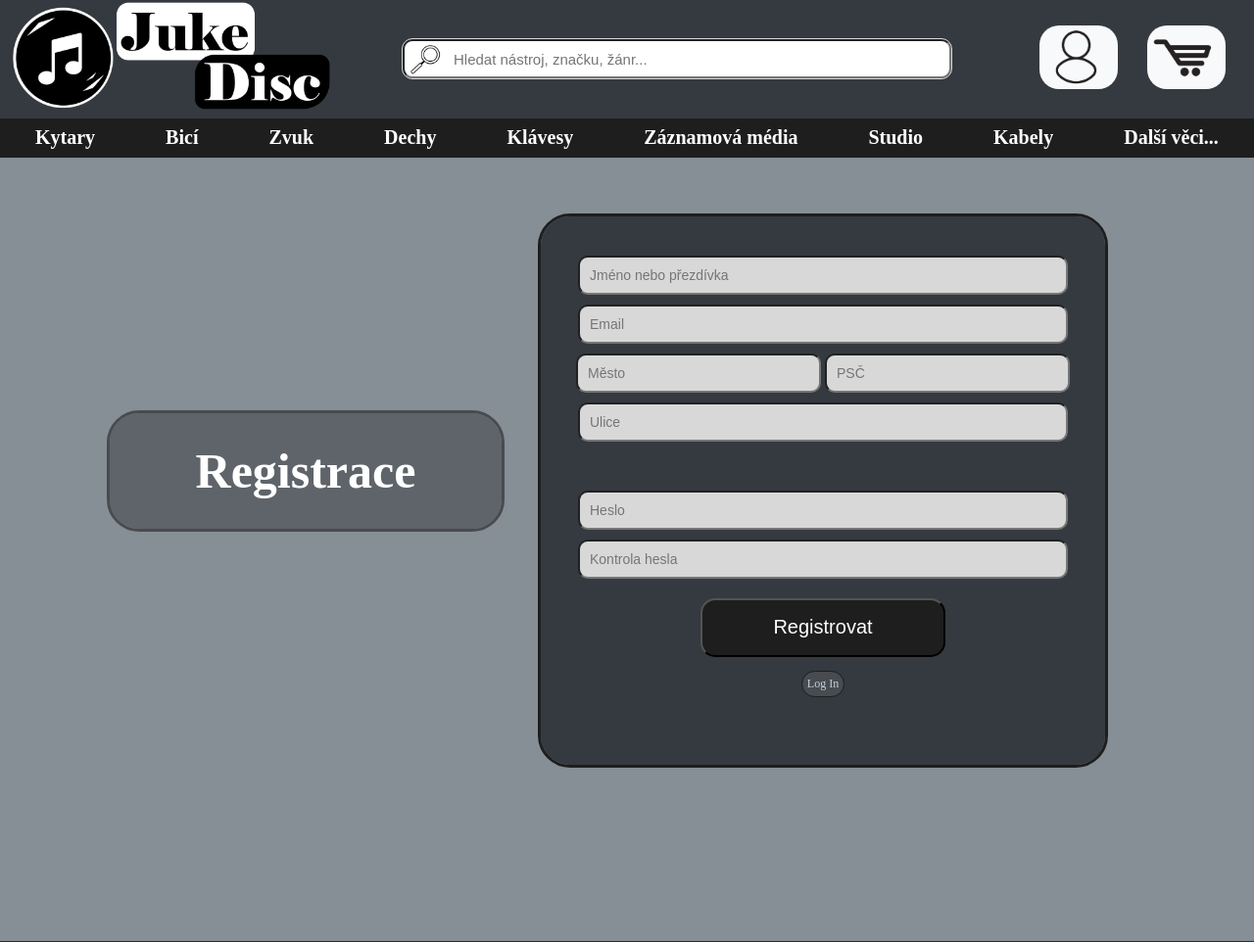
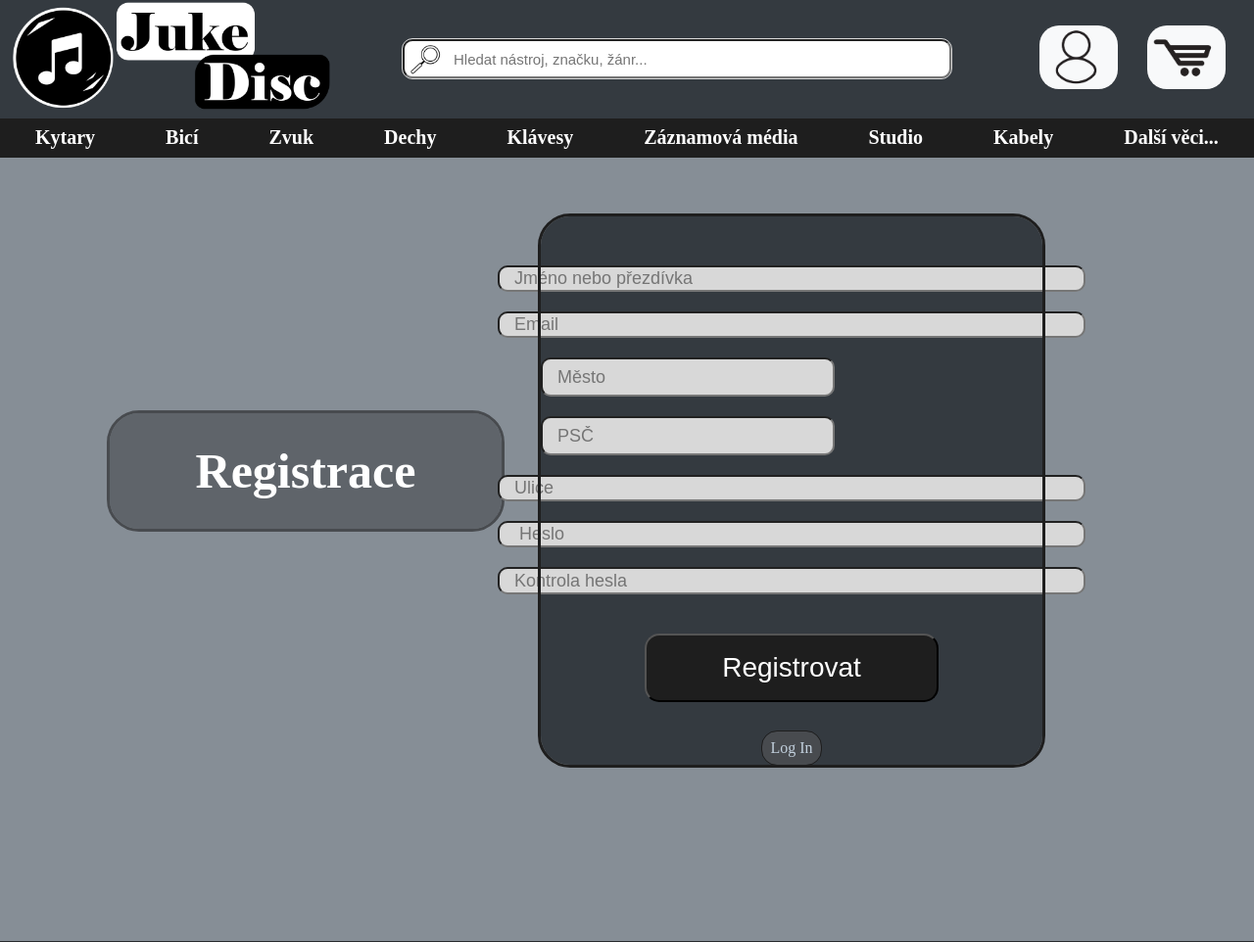
Before and after one commit to MagorStevie/Jukedisc, a PHP site: page /register.php in a window 1280 px wide. Shown: the top 962 px of the page at 98% size. Run offline with PHP 8.4, Linux system fonts and the light colour scheme.

Commit message:
dělání dále stránky

```diff
--- a/index.php
+++ b/index.php
@@ -23,7 +23,7 @@
 
     <div class="list">
             <a class="item" href="nakup.php?id=' . $product['id'] . '">
-                <img src="pictures/' . $product['id'] . '" alt="" class="item-img">
+                <img src="pictures/' . $product['obrazek'] . '" alt="" class="item-img">
                     <h2>' . $product['nazev'] . '</h2>
                     <p>' . $popis . '</p>
                     <p>' . $product['cena'] . '</p>
--- a/nakup.php
+++ b/nakup.php
@@ -40,7 +40,7 @@ if (isset($_GET['id'])) {
     <div class="container">
         <div class="nakup">
             <div class="nakup-img">
-                <img src=" ' . $obrazek . ' " alt="" class="nakup-item-img">
+                <img src="pictures/' . $obrazek . ' " alt="" class="nakup-item-img">
             </div>
             <div class="nakup-name">
                 <h2>' . $nazev . '</h2>
--- a/register.php
+++ b/register.php
@@ -15,14 +15,14 @@
             <input type="email" placeholder="Email" class="reg-text">
             <div>
                 <input type="text" placeholder="Město" class="reg-mensi-text">
-                <input type="number"" placeholder="PSČ" max="99999" maxlength="5" class="reg-mensi-text">
+                <input type="number" placeholder="PSČ" max="99999" maxlength="5" class="reg-mensi-text">
             </div>
             <input type="text" placeholder="Ulice" class="reg-text">
             <input type="password" placeholder="Heslo" class="reg-password">
             <input type="password" placeholder="Kontrola hesla" class="reg-text">
 
         <button class="reg-btn"> Registrovat </button>
-        <a href="" class="log-in"> Log In </a>
+        <a href="login.php" class="log-in"> Log In </a>
 
         </div>
 
--- a/style.css
+++ b/style.css
@@ -130,57 +130,58 @@ a{
     outline: #484b4f 3px solid;
 }
 .registration-data{
-    width: 45%;
+    width: 40%;
     height: 70vh;
     margin-top: 60px;
     margin-left: 40px;
     display: flex;
     flex-direction: column;
     align-items: center;
+    justify-content: center;
     padding-top: 30px;
     background-color: #343a40;
     border-radius: 30px;
     outline: #1e1e1e 3px solid;
 }
-.reg-text{
-    width: 500px;
+.reg-text, .login-text{
+    width: 600px;
     height: 40px;
     border-radius: 10px;
     background-color: #d8d8d8;
-    padding-left: 10px;
-    font-size: 14px;
-    margin-top: 10px;
+    padding-left: 15px;
+    font-size: 18px;
+    margin-top: 20px;
 }
 .reg-mensi-text{
-    width: 250px;
+    width: 300px;
     height: 40px;
     border-radius: 10px;
     background-color: #d8d8d8;
-    padding-left: 10px;
-    font-size: 14px;
-    margin-top: 10px;
+    padding-left: 15px;
+    font-size: 18px;
+    margin-top: 20px;
 }
-.reg-password{
-    width: 500px;
+.reg-password, .login-password{
+    width: 600px;
     height: 40px;
     border-radius: 10px;
     background-color: #d8d8d8;
-    padding-left: 10px;
-    font-size: 14px;
-    margin-top: 50px;
+    padding-left: 20px;
+    font-size: 18px;
+    margin-top: 20px;
 }
-.reg-btn{
+.reg-btn, .login-btn{
     display: flex;
     justify-content: center;
     align-items: center;
-    font-size: 20px;
+    font-size: 28px;
     border-radius: 15px;
     background-color: #1e1e1e;
     color: white;
-    width: 250px;
-    height: 60px;
-    padding: 20px;
-    margin-top: 20px;
+    width: 300px;
+    height: 70px;
+    padding: 30px;
+    margin-top: 40px;
 }
 .log-in{
     display: flex;
@@ -188,9 +189,9 @@ a{
     background-color: #484b4f;
     outline: #1e1e1e 1px solid;
     border-radius: 15px;
-    padding: 5px;
-    font-size: 12px;
-    margin-top: 15px;
+    padding: 8px;
+    font-size: 16px;
+    margin-top: 30px;
 }
 
 
@@ -204,11 +205,13 @@ a{
     color: white;
 }
 .aktuality_img{
+    background-color: #484b4f;
+    margin-left: 100px;
+    margin-right: 100px;
     display: flex;
     justify-content: center;
     align-items: center;
     border-radius: 30px;
-    margin-top: 30px;
     width: 100%;
     height: 55vh;
     outline: 2px solid #343a40;
@@ -237,7 +240,6 @@ a{
     background-image: url(pictures/santa-guitar.jpeg);
     background-repeat: no-repeat;
     background-size: cover;
-    background-position-y: -50px;
 }
 .list{
     display: flex;
@@ -276,12 +278,13 @@ a{
 }
 .item-img{
     display: flex;
-    width: 250px;
-    height: 300px;
+    width: 400px;
+    height: 500px;
     object-fit: contain;
-    background-color: #868e96;
+    background-color: #6d7278;
     border-radius: 20px;
     outline: #1e1e1e 2px solid;
+    margin-bottom: 30px;
 }
 .line{
     text-decoration: line-through;
```
Also changed, not shown: login.php (added, +29 -0 lines), products.json (+22 -22 lines), pictures/baskytara.jpg (added), pictures/mikrofon.png (added), pictures/reprobox.png (added), pictures/zobcova-fletna.png (added).
